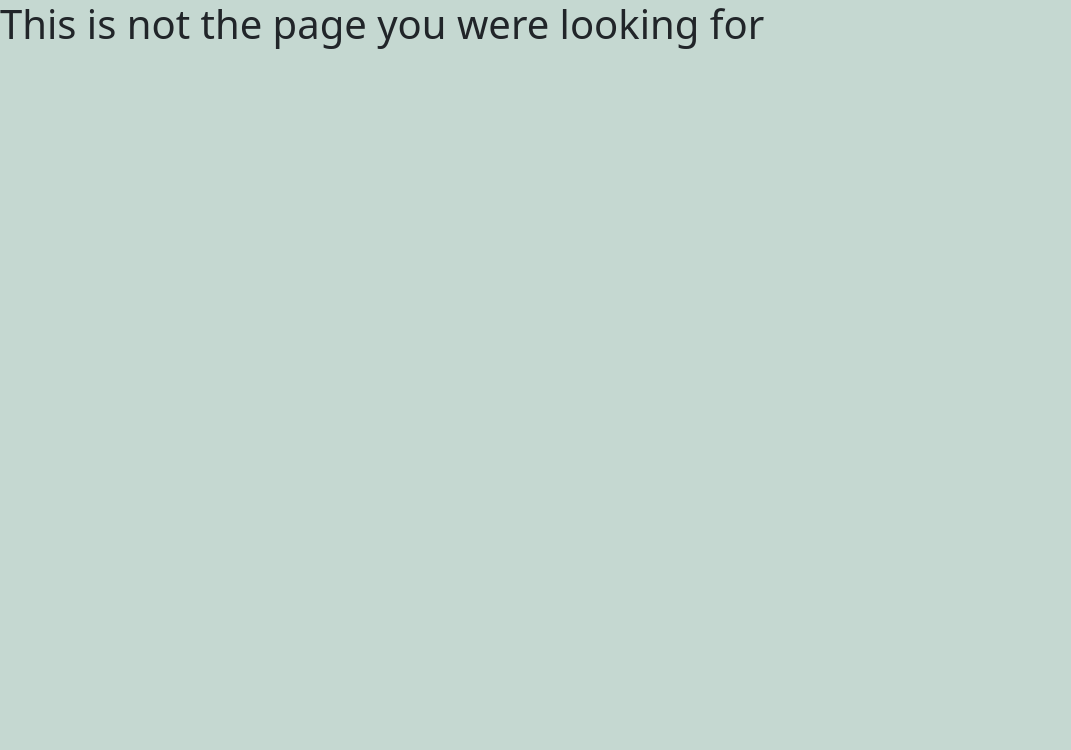
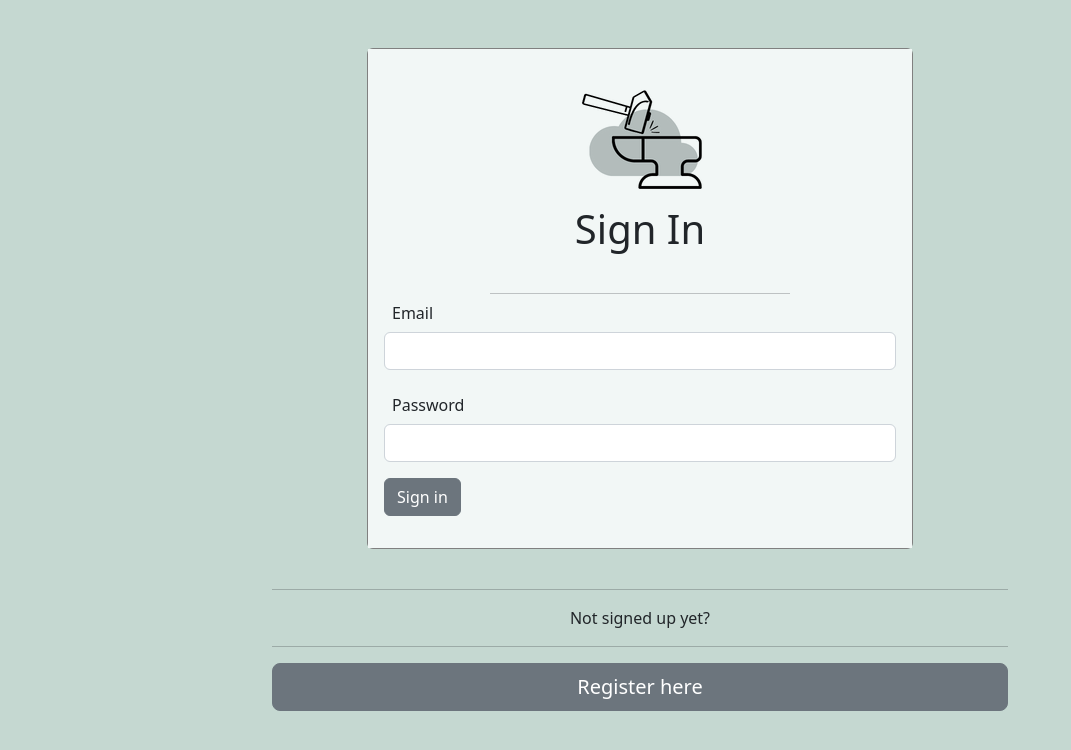
Before and after one commit to Capstone-42-quote-gen/ai-quote-generator, a React (Vite) app in the folder frontend/: page /sign-in in a window 1280 px wide. Shown: the top 750 px of the page, without its empty margins (0-1071 px from the left). Built offline with nearby package versions, Linux system fonts and the light colour scheme.

Commit message:
update code back to original UI layout

```diff
--- a/frontend/src/ui/App.tsx
+++ b/frontend/src/ui/App.tsx
@@ -8,7 +8,7 @@ import {DisplayQuote} from "./DisplayQuote.tsx";
 import {Profile} from "./Profile.tsx";
 import {Provider} from "react-redux";
 import {ToolkitStore} from "@reduxjs/toolkit/dist/configureStore";
-import {SignUpForm} from "./signup/SignUpForm";
+import {SignIn} from "./SignIn/SignIn";
 
 interface Props {
     store: ToolkitStore
@@ -25,7 +25,7 @@ export function App(props: Props) {
                     <Route path={'/create-quote'} element={<CreateQuote />} />
                     <Route path={'/display-quote'} element={<DisplayQuote />} />
                     <Route path={'/profile'} element={<Profile />} />
-                    <Route path={'/sign-up'} element={<SignUpForm />} />
+                    <Route path={'/sign-in'} element={<SignIn />} />
                 </Routes>
             </BrowserRouter>
         </Provider>
--- a/frontend/src/ui/SignIn/SignIn.tsx
+++ b/frontend/src/ui/SignIn/SignIn.tsx
@@ -1,18 +1,16 @@
 // import {useGetProfilesQuery} from "../../store/apis";
-
-import {SignInForm} from "./SignInForm";
-import {useGetProfilesQuery} from "../../store/apis";
 // import {Spinner} from "react-bootstrap";
 
-export const SignIn = () => {
+import {SignInForm} from "./SignInForm.tsx";
 
-    const {data, error, isLoading} = useGetProfilesQuery("")
-    if(isLoading || data === undefined) {
-        if (error) {
-            error.message
-        }
+export function SignIn() {
+
+    // const {data, error, isLoading} = useGetSignUpQuery("")
+    // if(isLoading || data === undefined) {
+    //     if (error) {
+    //         error.message
+    //     }
         // return( <Spinner animation="border" />)
-    }
     return (
         <>
             <SignInForm />
--- a/frontend/src/ui/signup/SignUpForm.tsx
+++ b/frontend/src/ui/signup/SignUpForm.tsx
@@ -1,7 +1,7 @@
 import { Form } from "react-bootstrap";
 import * as Yup from "yup";
 import {Formik, FormikHelpers, FormikProps} from "formik";
-import {MutationResponse, usePostProfileMutation} from "../../store/apis";
+import {MutationResponse, usePostSignUpMutation} from "../../store/apis";
 import {PartialSignUp} from "../../shared/interfaces/SignUp";
 import {DisplayStatus} from "../../shared/components/display-status/DisplayStatus";
 import {DisplayError} from "../../shared/components/display-error/DisplayError";
@@ -10,7 +10,7 @@ import {FormDebugger} from "../../shared/components/FormDebugger";
 
 export function SignUpForm() {
 
-    const [submit] = usePostProfileMutation()
+    const [submit] = usePostSignUpMutation()
 
     const validator = Yup.object().shape({
         profileUsername: Yup.string()
```
